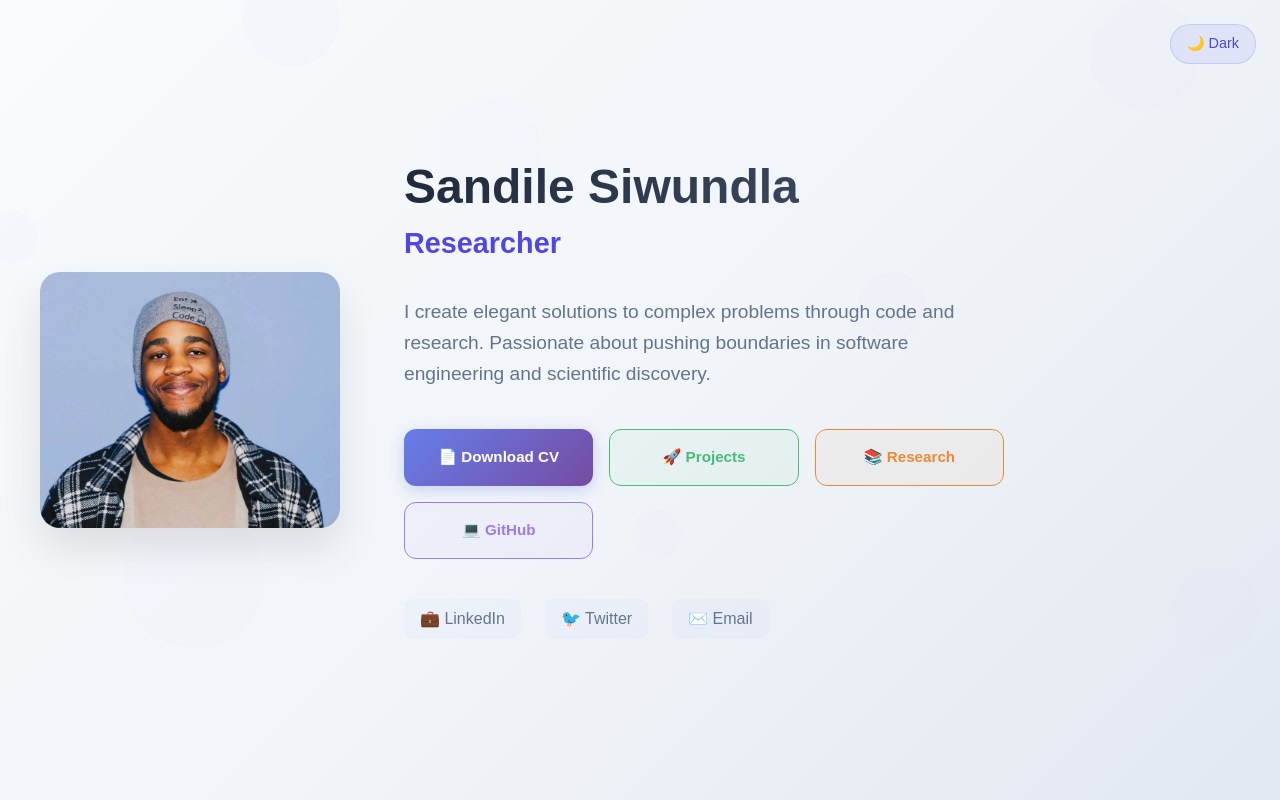
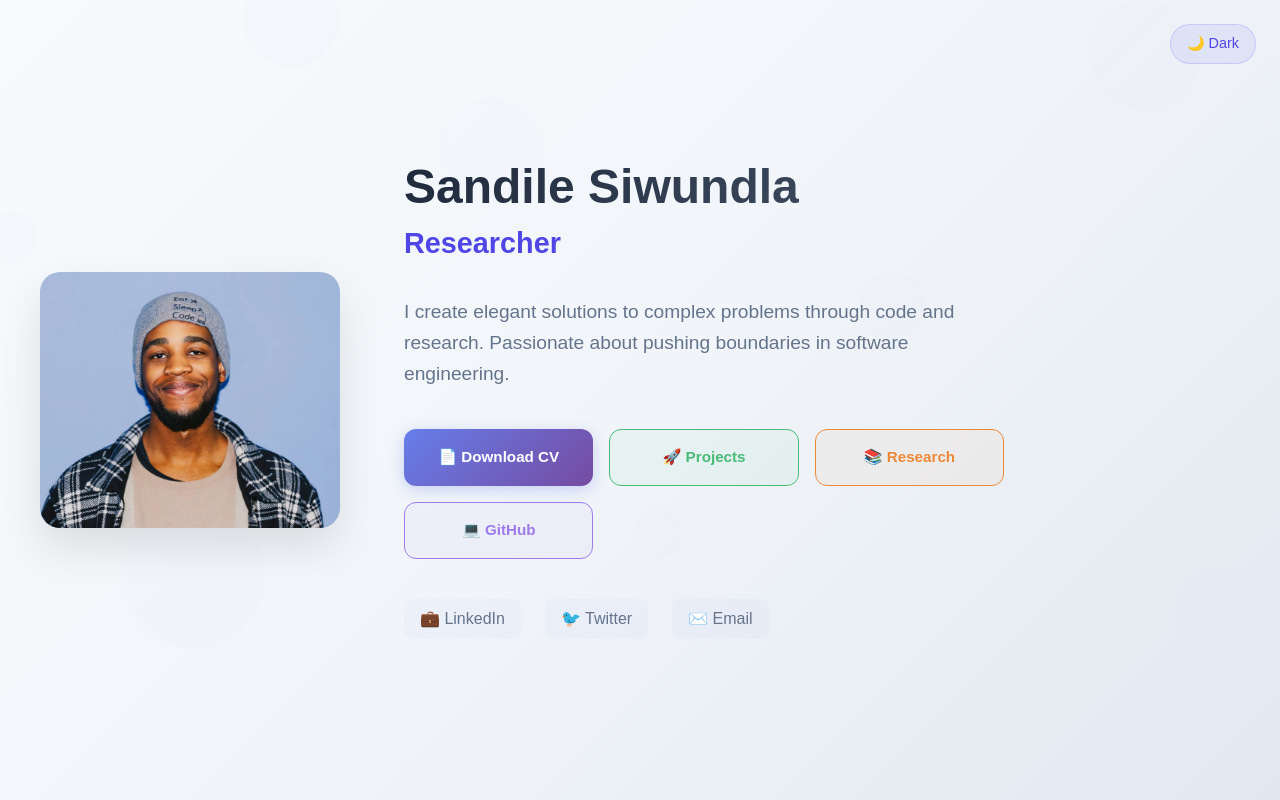
Before and after one commit to sandileSiwundla/Portfolio, a Next.js app: page / in a window 1280 px wide. Built offline with nearby package versions, Linux system fonts and the light colour scheme.

Commit message:
Changed a few things

```diff
--- a/app/page.tsx
+++ b/app/page.tsx
@@ -22,9 +22,9 @@ const LandingPage = () => {
   const elementsRef = useRef<FloatingElement[]>([]);
   const router = useRouter();
 
-  const words = ['Developer', 'Researcher', 'Innovator'];
+  const words = ['Developer', 'Researcher'];
   const name = "Sandile Siwundla";
-  const bio = "I create elegant solutions to complex problems through code and research. Passionate about pushing boundaries in software engineering and scientific discovery.";
+  const bio = "I create elegant solutions to complex problems through code and research. Passionate about pushing boundaries in software engineering.";
 
   useEffect(() => {
     setMounted(true);
```
